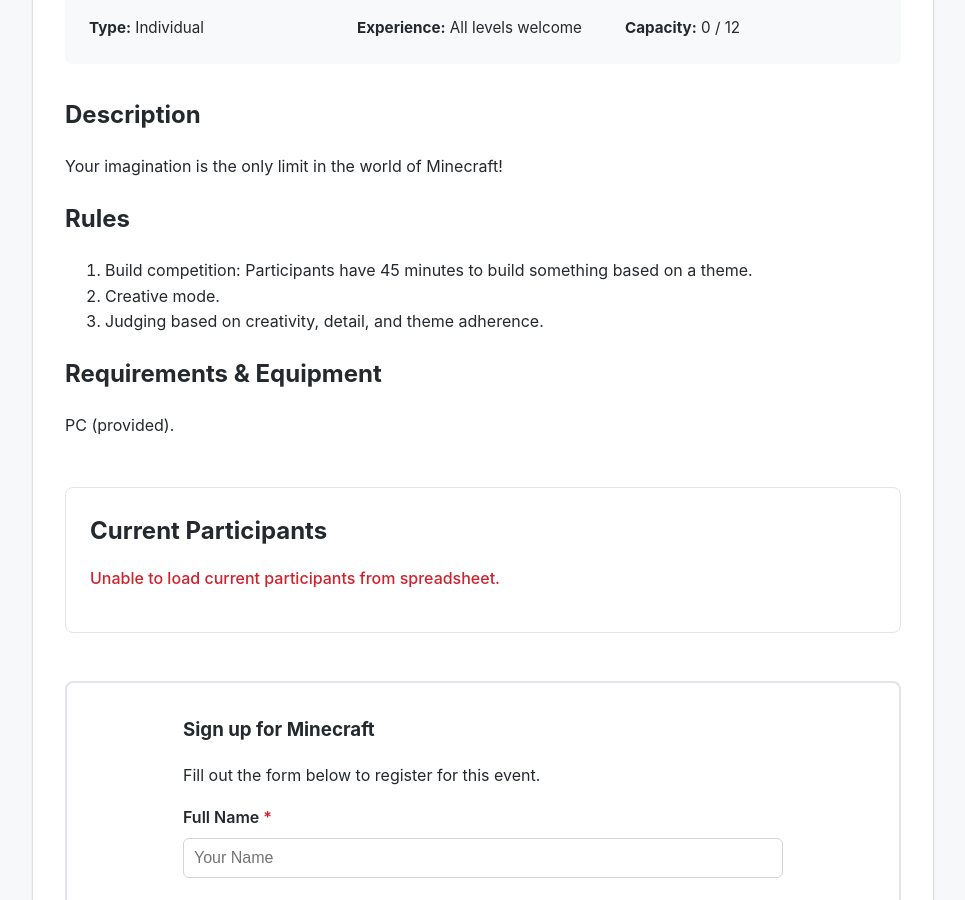
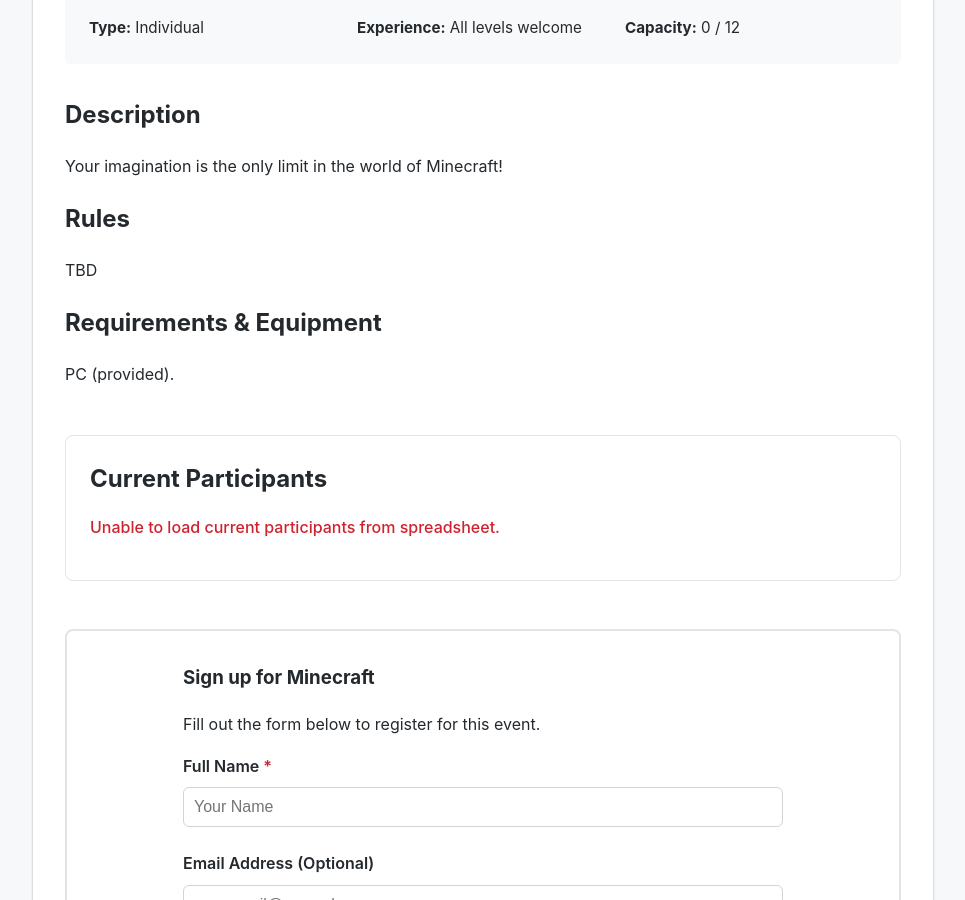
Before and after one commit to Unloosed/summer-olympics-2026, a Jekyll site: the page built from docs/_events/minecraft.md, in a window 1280 px wide and 900 px high, scrolled down 553 px. Shown: the whole window, without its empty margins (157-1122 px from the left). Built offline with Jekyll 4.4.1, drawn with Linux system fonts in a browser that asks for light colours.

Commit message:
minecraft

```diff
--- a/docs/_events/minecraft.md
+++ b/docs/_events/minecraft.md
@@ -4,11 +4,9 @@
 category: Video Games
 shortDescription: A sandbox game of building and survival.
 description: |
-  A sandbox game where players build, explore, and survive in procedurally generated blocky worlds.
+  A sandbox game where players build, explore, and survive in procedurally generated blocky worlds. The specific events are to be determined. This could be its own entire category if we let it, so we will likely narrow it down to a maximum of three events.
 ruleset: |
-  1. Build competition: Participants have 45 minutes to build something based on a theme.
-  2. Creative mode.
-  3. Judging based on creativity, detail, and theme adherence.
+  TBD
 timeEstimate: 60 minutes
 location: PC Lab
 capacity: 12
@@ -21,4 +19,5 @@
 registration_enabled: true
 displayOrder: 48
 ---
+
 Your imagination is the only limit in the world of Minecraft!
```
